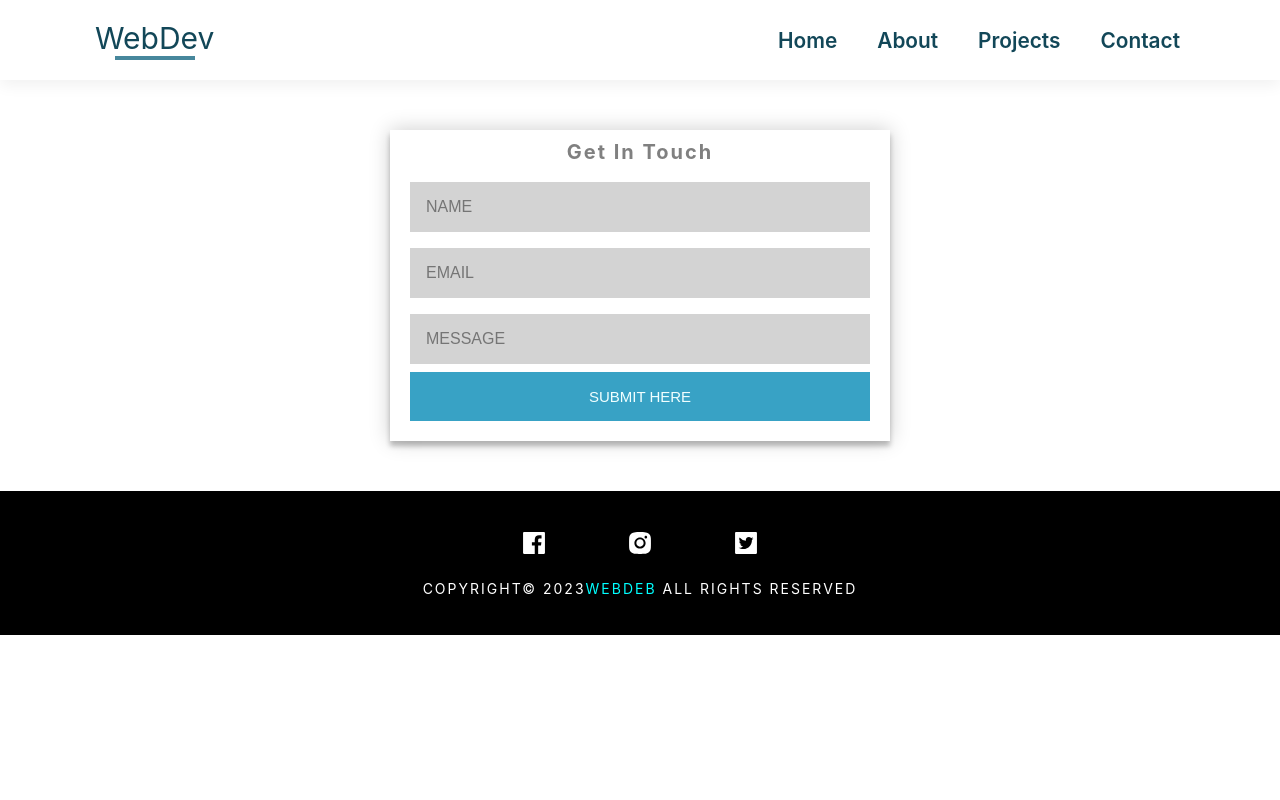
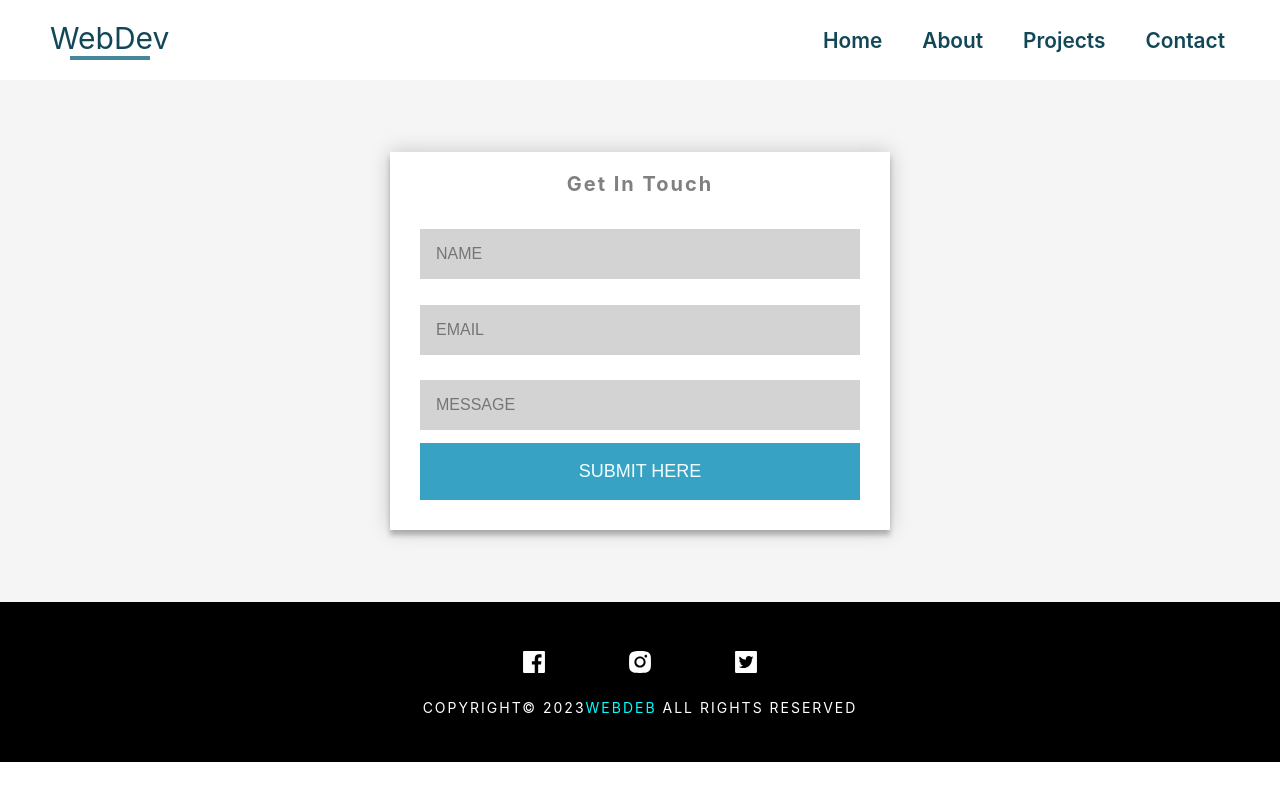
Before and after one commit to marijalara/tabs, a React (Create React App) app: page /contact in a window 1280 px wide. Built offline with nearby package versions, Linux system fonts and the light colour scheme.

Commit message:
Updated code

```diff
--- a/src/components/Cards.js
+++ b/src/components/Cards.js
@@ -1,10 +1,14 @@
 import React from 'react';
-import { Card, CardContent, Typography } from '@mui/material';
+import { Card, CardContent, CardMedia, Typography } from '@mui/material';
 
 const Cards = () => {
+    const isMobile=window.innerWidth <=600
     return (
-        <div className='cards-container'>
+        <div className={`cards-container ${isMobile ? 'mobilee' : 'desktop'}`}>
         <Card className='card'>
+        <CardMedia className='media'
+            sx={{height: 80, width: 120}}
+            image='https://clipground.com/images/web-developer-logo-4.png'/>
         <CardContent>
             <Typography className='typo' color="text.secondary" gutterBottom>
                 Web Development
@@ -19,6 +23,10 @@ const Cards = () => {
         </CardContent>
         </Card>
         <Card className='card'>
+        <CardMedia className='media1'
+            sx={{height: 70, width: 70}}
+            image='https://cdn.pixabay.com/photo/2015/07/06/01/46/diamond-832926_960_720.png'
+        />
         <CardContent>
             <Typography className='typo' color="text.secondary" gutterBottom>
                 App Design
@@ -33,6 +41,10 @@ const Cards = () => {
         </CardContent>
         </Card>
         <Card className='card'>
+        <CardMedia className='media'
+            sx={{height: 80, width: 80}}
+            image='https://thumbs.dreamstime.com/b/minimalist-modern-logo-simple-work-adjusted-to-suit-your-needs-web-design-logo-template-108974164.jpg'
+        />
         <CardContent>
             <Typography className='typo' color="text.secondary" gutterBottom>
                 Web Design
--- a/src/components/Contact.js
+++ b/src/components/Contact.js
@@ -41,7 +41,8 @@ const Contact = () => {
         return errors
     }
     return (
-        <div className='container'>
+        <div className='contact-container'>
+        <article className='container'>
             <h4>get in touch</h4>
             {Object.keys(errors).length===0 && isSubmit ? <div className="submit">Success! Thank you!</div> : null}
             <form className='form' onSubmit={onFormSubmit}>
@@ -71,6 +72,7 @@ const Contact = () => {
                 <p>{errors.message}</p>
                 <button className='button1'>submit here</button>
             </form>
+        </article>
         </div>
     )
 }
--- a/src/components/Header.js
+++ b/src/components/Header.js
@@ -8,7 +8,7 @@ const Header = () => {
         navigate(path)
     }
     return (
-        <div>
+        <div className='header-container'>
             <header className='head'>
                 I'm John
             </header>
--- a/src/components/Home.js
+++ b/src/components/Home.js
@@ -21,11 +21,13 @@ const Home = () => {
     return (
         <div>
             <Header />
+            <div className='service-container'>
             <header className='head2'>
                 Services
                 <div className='underline2'></div>
             </header>
             <Cards />
+            </div>
             <header className='head3'>
                 Expierence
                 <div className='underline'></div>
--- a/src/components/Navbar.js
+++ b/src/components/Navbar.js
@@ -1,42 +1,45 @@
 import React, { useState } from 'react'
-import { Link } from 'react-router-dom';
+import { Link, useNavigate } from 'react-router-dom';
 import {GiHamburgerMenu} from 'react-icons/gi';
-import {AiOutlineClose} from 'react-icons/ai'
+import {AiOutlineClose} from 'react-icons/ai';
 
 const Navbar = () => {
     const [clicked, setClicked]=useState(false)
+    const navigate=useNavigate()
 
     const handleClick=() => {
         setClicked(!clicked)
     }
 
+    const handleLinkClick=(path) => {
+        setClicked(false)
+        navigate(path)
+    }
     return (
-    <nav >
+        <nav>
             <header className='header'>
                 WebDev
                 <div className='underline'></div>
             </header>
-
             <div>
             <ul className={clicked ? 'navMenu active' : 'navMenu'}>
             <li>
-                <Link to='/' className='navLink'>Home</Link>
+                <Link to='/' className='navLink' onClick={() =>handleLinkClick('/')}>Home</Link>
             </li>
             <li>
-                <Link to='/about' className='navLink'>About</Link>
+                <Link to='/about' className='navLink' onClick={() => handleLinkClick('/about')}>About</Link>
             </li>
             <li>
-                <Link to='/projects' className='navLink'>Projects</Link>
+                <Link to='/projects' className='navLink' onClick={() => handleLinkClick('/projects')}>Projects</Link>
             </li>
             <li>
-                <Link to='/contact' className='navLink'>Contact</Link>
+                <Link to='/contact' className='navLink' onClick={() => handleLinkClick('/contact')}>Contact</Link>
             </li>
             </ul>
             </div>
             <div className='mobile' onClick={handleClick}>
                 <i>{clicked ? <AiOutlineClose /> : <GiHamburgerMenu />}</i>
             </div>
-
         </nav>
     )
 }
--- a/src/index.css
+++ b/src/index.css
@@ -18,8 +18,8 @@ nav {
   align-items: center;
   justify-content: space-between;
   background-color: white;
-  padding: 20px 80px;
-  box-shadow: 0 5px 15px rgba(0, 0, 0, 0.06);
+  padding: 35px;
+  /* box-shadow: 0 5px 15px rgba(0, 0, 0, 0.06); */
   height: 80px;
   font-size: 1.2rem;
 }
@@ -28,58 +28,24 @@ nav {
   align-items: center;
   justify-content: right;
 }
-/* .navbar {
-  display: flex;
-  align-items: center;
-  /* justify-content: space-between;
-  padding: 10px 20px;
-  background-color: #fff;
-  position: absolute;
-  top: 0;
-  width: 100%;
-  height: 5rem;
-  z-index: 200;
-} */
-/* .nav-center {
-  width: 90vw;
-  max-width: 1170px;
-  margin: 0 auto;
-} */
-/* .nav-header {
-  display: flex;
-  justify-content: space-between;
-  align-items: center;
-} */
 .header {
   padding: 15px;
   font-size: 30px;
-  display: inline-block;
+  display: block;
   align-items: left;
   color:  rgb(18, 71, 88);
 }
-/* .navMenu {
-  display: inline-flex;
-  align-items: center;
-  width: 70vw;
-} */
 .navMenu li {
   list-style: none;
   padding: 0 20px;
-  position: relative;
-  /* font-size: 20px; */
 }
 .navMenu li .navLink {
   text-decoration: none;
   font-size: 1.3rem;
   font-weight: 600;
   color:  rgb(18, 71, 88);
+  position: relative;
 }
-/* .navMenu li .active {
-  text-decoration: none;
-  font-size: 1.3rem;
-  font-weight: 600;
-  transition: 0.3s ease-in-out;
-} */
 .underline {
   width: 5rem;
   height: 0.25rem;
@@ -87,23 +53,11 @@ nav {
   margin-left: auto;
   margin-right: auto;
 }
-/* .navLink {
-  text-decoration: none;
-} */
 .navMenu li .navLink:hover {
   color: rgb(130, 185, 185);
   transition: all 0.2s ease-in-out;
+  text-decoration: underline;
 }
-/* .navMenu li .navLink:hover::after,
-.navMenu li .active::after {
-  content: '';
-  width: 30%;
-  height: 2px;
-  position: absolute;
-  bottom: -4px;
-  left: 20px;
-  color: rgb(35, 109, 109);
-} */
 .mobile i{
   color: #000;
 }
@@ -141,6 +95,10 @@ nav {
     color:  rgb(18, 71, 88);
   }
 }
+.header-container {
+  background-color: whitesmoke;
+  height: 300px;
+}
 .text {
   text-transform: capitalize;
   margin-bottom: 20px;
@@ -167,23 +125,32 @@ nav {
   text-align: center;
   color: gray;
   font-size: 20px;
+  margin-top: 10px;
+}
+.contact-container {
+  background-color: whitesmoke;
+  width: 100%;
+  height: 522px;
+  display: grid;
+  place-items: center;
+  padding: 4px 0;
 }
 .container {
   width: 500px;
   padding: 10px;
   background-color: white;
-  margin: 50px auto;
+  margin: 1px auto;
   box-shadow: 0 0 20px 0 rgba(0, 0, 0, 0.2), 0 5px 5px 0 rgba(0, 0, 0, 0.24);
 }
 .form {
   display: flex;
   flex-direction: column;
   justify-content: space-evenly;
-  padding: 10px;
+  padding: 20px;
 }
 input {
   margin-left: 5px;
-  margin: 0.5rem 0;
+  margin: 0.8rem 0;
   padding: 1rem;
   border: none;
   background-color: lightgray;
@@ -195,11 +162,10 @@ input {
   border: none;
   background-color: rgb(56, 162, 197);
   color: azure;
-  padding: 10px;
   width: 100%;
   height: 100%;
-  font-size: 15px;
-  padding: 16px;
+  font-size: 18px;
+  padding: 18px;
 }
 .submit {
   text-align: center;
@@ -215,10 +181,13 @@ input {
   height: 0.25rem;
   background-color: rgb(71, 135, 156);
 }
+.service-container {
+  background-color: whitesmoke;
+  height: 760px;
+}
 .head2 {
   text-transform: capitalize;
   margin-left: 40px;
-  padding: 15px;
   font-size: 2rem;
   text-align: center;
 }
@@ -231,12 +200,21 @@ input {
 }
 .card {
   width: 350px;
-  height: 250px;
-  margin-top: 15px;
-  margin-left: 30px;
+  height: 300px;
+  margin-top: 50px;
+  margin-left: 50px;
+}
+.media {
+  margin-left: 120px;
+  margin-top: 20px;
+}
+.media1 {
+  margin-left: 130px;
+  margin-top: 30px;
 }
 .typo {
   text-align: center;
+  padding: 16px;
 }
 .underline3 {
   width: 5rem;
@@ -252,7 +230,6 @@ input {
 .cards-container {
   display: grid;
   grid-template-columns: repeat(auto-fit, minmax(300px, 1fr));
-  grid-gap: 20px;
 }
 @media screen and (max-width: 600px) {
   .cards-container {
@@ -348,12 +325,12 @@ input {
 .paragraph {
   margin-left: 40px;
   padding: 15px;
-
 }
 .about-container {
   display: flex;
   justify-content: center;
-  background-color: brown;
+  background-color: whitesmoke;
+  height: 522px;
 }
 .paragraph-container {
   max-width: 600px;
@@ -369,18 +346,18 @@ input {
 }
 .about-stack {
   display: flex;
-  gap: 5px;
 }
 .about-stack span {
   display: inline-block;
   background-color: gray;
   text-transform: uppercase;
   color: whitesmoke;
-  letter-spacing: 2px;
+  letter-spacing: 0px;
   font-size: 0.85rem;
   border-radius: 0.25rem;
   padding: 0.25rem 0.5rem;
   margin-top: 0.5rem;
+  margin-left: 55px;
 }
 .head4 {
   text-align: center;
@@ -404,25 +381,36 @@ img {
   display: flex;
   flex-direction: column;
   align-items: center;
+  height: 100%;
+  width: 100%;
+  background-color: whitesmoke;
 }
 .card-container{
   display: grid;
   justify-content: center;
   flex-direction: column;
   margin-top: 20px;
-  gap: 20px;
+  gap: 40px;
+  width: 95%;
+  margin-bottom: 40px;
 }
 .title {
   text-transform: uppercase;
 }
+.parag {
+  padding: 10px 0;
+  justify-content: space-between;
+}
 footer {
-  height: 9rem;
+  height: 10rem;
   background-color: black;
   text-align: center;
   display: grid;
   place-items: center;
+  bottom: 0;
+  width: 100%;
 }
-div {
+.footer div {
   display: block;
 }
 .footer-links {
```
Also changed, not shown: src/components/Projects.js (+6 -6 lines).
